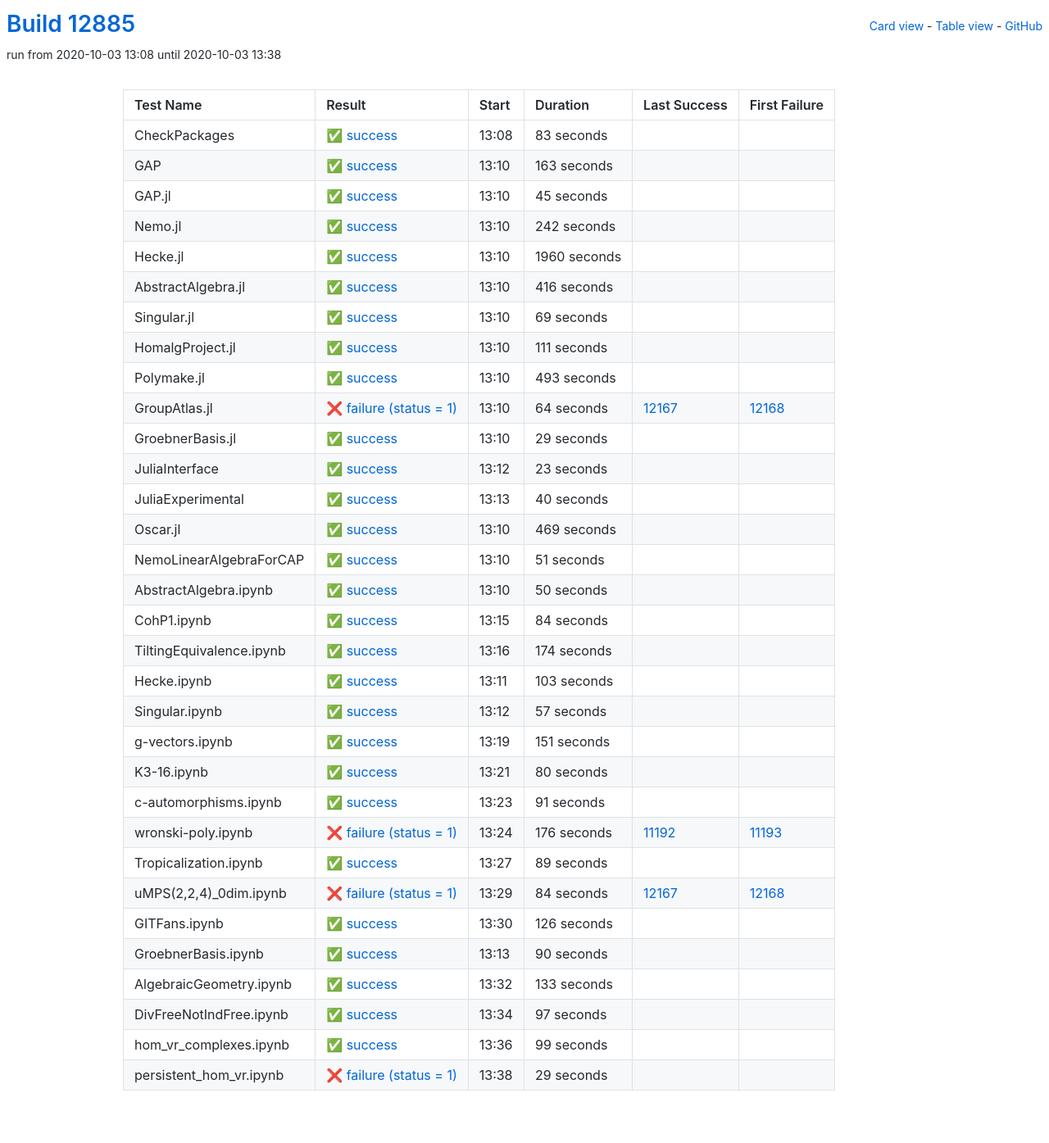
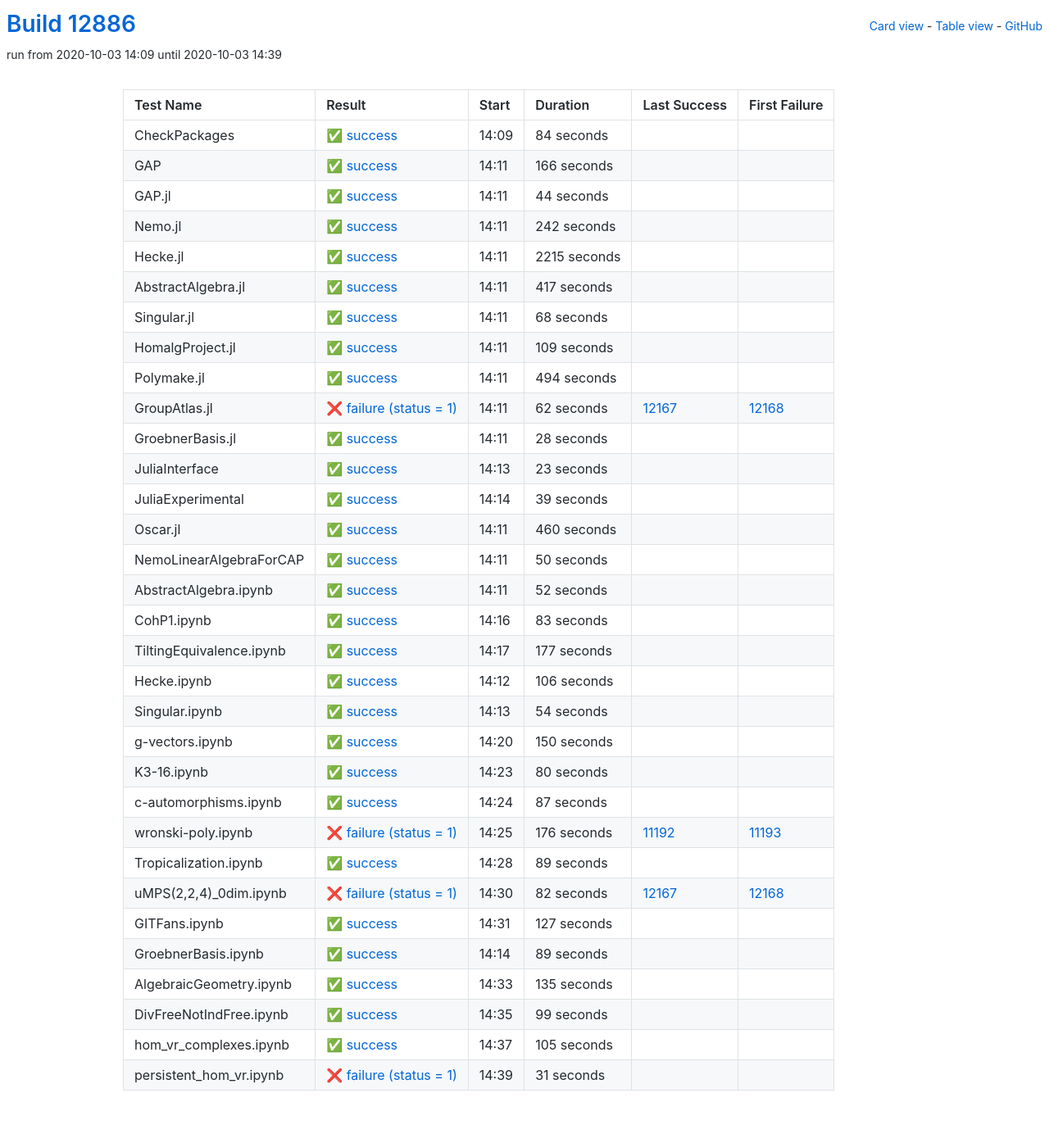
Before and after one commit to oscar-system/oscar-ci-status, a Jekyll site: the page built from table.html, in a window 1280 px wide. Shown: the whole page at 82% size. Built offline with Jekyll 4.4.1, drawn with Linux system fonts in a browser that asks for light colours.

Commit message:
Build #12886

```diff
--- a/_data/ci.yml
+++ b/_data/ci.yml
@@ -1,6 +1,6 @@
 ---
-build: 12885
-build_url: https://oscarci.mathematik.uni-kl.de/job/oscar/12885/
+build: 12886
+build_url: https://oscarci.mathematik.uni-kl.de/job/oscar/12886/
 job: oscar
 organization: oscar-system
 repo: oscar-ci-status
@@ -8,44 +8,44 @@
 tests:
 - name: CheckPackages
   id: checkpackages
-  log: https://oscarci.mathematik.uni-kl.de/job/oscar/12885/artifact/logs/build-12885/CheckPackages.log
-  start: 2020-10-03 13:08
+  log: https://oscarci.mathematik.uni-kl.de/job/oscar/12886/artifact/logs/build-12886/CheckPackages.log
+  start: 2020-10-03 14:09
   success: true
   exitcode: 0
   status: success
-  duration: 83
+  duration: 84
   last_success: false
   last_success_url:
   first_failure: false
   first_failure_url:
 - name: GAP
   id: gap
-  log: https://oscarci.mathematik.uni-kl.de/job/oscar/12885/artifact/logs/build-12885/GAP.log
-  start: 2020-10-03 13:10
+  log: https://oscarci.mathematik.uni-kl.de/job/oscar/12886/artifact/logs/build-12886/GAP.log
+  start: 2020-10-03 14:11
   success: true
   exitcode: 0
   status: success
-  duration: 163
+  duration: 166
   last_success: false
   last_success_url:
   first_failure: false
   first_failure_url:
 - name: GAP.jl
   id: gap-jl
-  log: https://oscarci.mathematik.uni-kl.de/job/oscar/12885/artifact/logs/build-12885/GAP.jl.log
-  start: 2020-10-03 13:10
+  log: https://oscarci.mathematik.uni-kl.de/job/oscar/12886/artifact/logs/build-12886/GAP.jl.log
+  start: 2020-10-03 14:11
   success: true
   exitcode: 0
   status: success
-  duration: 45
+  duration: 44
   last_success: false
   last_success_url:
   first_failure: false
   first_failure_url:
 - name: Nemo.jl
   id: nemo-jl
-  log: https://oscarci.mathematik.uni-kl.de/job/oscar/12885/artifact/logs/build-12885/Nemo.jl.log
-  start: 2020-10-03 13:10
+  log: https://oscarci.mathematik.uni-kl.de/job/oscar/12886/artifact/logs/build-12886/Nemo.jl.log
+  start: 2020-10-03 14:11
   success: true
   exitcode: 0
   status: success
@@ -56,92 +56,92 @@
   first_failure_url:
 - name: Hecke.jl
   id: hecke-jl
-  log: https://oscarci.mathematik.uni-kl.de/job/oscar/12885/artifact/logs/build-12885/Hecke.jl.log
-  start: 2020-10-03 13:10
+  log: https://oscarci.mathematik.uni-kl.de/job/oscar/12886/artifact/logs/build-12886/Hecke.jl.log
+  start: 2020-10-03 14:11
   success: true
   exitcode: 0
   status: success
-  duration: 1960
+  duration: 2215
   last_success: false
   last_success_url:
   first_failure: false
   first_failure_url:
 - name: AbstractAlgebra.jl
   id: abstractalgebra-jl
-  log: https://oscarci.mathematik.uni-kl.de/job/oscar/12885/artifact/logs/build-12885/AbstractAlgebra.jl.log
-  start: 2020-10-03 13:10
+  log: https://oscarci.mathematik.uni-kl.de/job/oscar/12886/artifact/logs/build-12886/AbstractAlgebra.jl.log
+  start: 2020-10-03 14:11
   success: true
   exitcode: 0
   status: success
-  duration: 416
+  duration: 417
   last_success: false
   last_success_url:
   first_failure: false
   first_failure_url:
 - name: Singular.jl
   id: singular-jl
-  log: https://oscarci.mathematik.uni-kl.de/job/oscar/12885/artifact/logs/build-12885/Singular.jl.log
-  start: 2020-10-03 13:10
+  log: https://oscarci.mathematik.uni-kl.de/job/oscar/12886/artifact/logs/build-12886/Singular.jl.log
+  start: 2020-10-03 14:11
   success: true
   exitcode: 0
   status: success
-  duration: 69
+  duration: 68
   last_success: false
   last_success_url:
   first_failure: false
   first_failure_url:
 - name: HomalgProject.jl
   id: homalgproject-jl
-  log: https://oscarci.mathematik.uni-kl.de/job/oscar/12885/artifact/logs/build-12885/HomalgProject.jl.log
-  start: 2020-10-03 13:10
+  log: https://oscarci.mathematik.uni-kl.de/job/oscar/12886/artifact/logs/build-12886/HomalgProject.jl.log
+  start: 2020-10-03 14:11
   success: true
   exitcode: 0
   status: success
-  duration: 111
+  duration: 109
   last_success: false
   last_success_url:
   first_failure: false
   first_failure_url:
 - name: Polymake.jl
   id: polymake-jl
-  log: https://oscarci.mathematik.uni-kl.de/job/oscar/12885/artifact/logs/build-12885/Polymake.jl.log
-  start: 2020-10-03 13:10
+  log: https://oscarci.mathematik.uni-kl.de/job/oscar/12886/artifact/logs/build-12886/Polymake.jl.log
+  start: 2020-10-03 14:11
   success: true
   exitcode: 0
   status: success
-  duration: 493
+  duration: 494
   last_success: false
   last_success_url:
   first_failure: false
   first_failure_url:
 - name: GroupAtlas.jl
   id: groupatlas-jl
-  log: https://oscarci.mathematik.uni-kl.de/job/oscar/12885/artifact/logs/build-12885/GroupAtlas.jl.log
-  start: 2020-10-03 13:10
+  log: https://oscarci.mathematik.uni-kl.de/job/oscar/12886/artifact/logs/build-12886/GroupAtlas.jl.log
+  start: 2020-10-03 14:11
   success: false
   exitcode: 1
   status: failure
-  duration: 64
+  duration: 62
   last_success: 12167
   last_success_url: https://oscarci.mathematik.uni-kl.de/job/oscar/12167/
   first_failure: 12168
   first_failure_url: https://oscarci.mathematik.uni-kl.de/job/oscar/12168/
 - name: GroebnerBasis.jl
   id: groebnerbasis-jl
-  log: https://oscarci.mathematik.uni-kl.de/job/oscar/12885/artifact/logs/build-12885/GroebnerBasis.jl.log
-  start: 2020-10-03 13:10
+  log: https://oscarci.mathematik.uni-kl.de/job/oscar/12886/artifact/logs/build-12886/GroebnerBasis.jl.log
+  start: 2020-10-03 14:11
   success: true
   exitcode: 0
   status: success
-  duration: 29
+  duration: 28
   last_success: false
   last_success_url:
   first_failure: false
   first_failure_url:
 - name: JuliaInterface
   id: juliainterface
-  log: https://oscarci.mathematik.uni-kl.de/job/oscar/12885/artifact/logs/build-12885/JuliaInterface.log
-  start: 2020-10-03 13:12
+  log: https://oscarci.mathematik.uni-kl.de/job/oscar/12886/artifact/logs/build-12886/JuliaInterface.log
+  start: 2020-10-03 14:13
   success: true
   exitcode: 0
   status: success
@@ -152,44 +152,32 @@
   first_failure_url:
 - name: JuliaExperimental
   id: juliaexperimental
-  log: https://oscarci.mathematik.uni-kl.de/job/oscar/12885/artifact/logs/build-12885/JuliaExperimental.log
-  start: 2020-10-03 13:13
+  log: https://oscarci.mathematik.uni-kl.de/job/oscar/12886/artifact/logs/build-12886/JuliaExperimental.log
+  start: 2020-10-03 14:14
   success: true
   exitcode: 0
   status: success
-  duration: 40
+  duration: 39
   last_success: false
   last_success_url:
   first_failure: false
   first_failure_url:
 - name: Oscar.jl
   id: oscar-jl
-  log: https://oscarci.mathematik.uni-kl.de/job/oscar/12885/artifact/logs/build-12885/Oscar.jl.log
-  start: 2020-10-03 13:10
+  log: https://oscarci.mathematik.uni-kl.de/job/oscar/12886/artifact/logs/build-12886/Oscar.jl.log
+  start: 2020-10-03 14:11
   success: true
   exitcode: 0
   status: success
-  duration: 469
+  duration: 460
   last_success: false
   last_success_url:
   first_failure: false
   first_failure_url:
 - name: NemoLinearAlgebraForCAP
   id: nemolinearalgebraforcap
-  log: https://oscarci.mathematik.uni-kl.de/job/oscar/12885/artifact/logs/build-12885/NemoLinearAlgebraForCAP.log
-  start: 2020-10-03 13:10
-  success: true
-  exitcode: 0
-  status: success
-  duration: 51
-  last_success: false
-  last_success_url:
-  first_failure: false
-  first_failure_url:
-- name: AbstractAlgebra.ipynb
-  id: abstractalgebra-ipynb
-  log: https://oscarci.mathematik.uni-kl.de/job/oscar/12885/artifact/logs/build-12885/AbstractAlgebra.ipynb.log
-  start: 2020-10-03 13:10
+  log: https://oscarci.mathematik.uni-kl.de/job/oscar/12886/artifact/logs/build-12886/NemoLinearAlgebraForCAP.log
+  start: 2020-10-03 14:11
   success: true
   exitcode: 0
   status: success
@@ -198,70 +186,82 @@
   last_success_url:
   first_failure: false
   first_failure_url:
-- name: CohP1.ipynb
-  id: cohp1-ipynb
-  log: https://oscarci.mathematik.uni-kl.de/job/oscar/12885/artifact/logs/build-12885/CohP1.ipynb.log
-  start: 2020-10-03 13:15
+- name: AbstractAlgebra.ipynb
+  id: abstractalgebra-ipynb
+  log: https://oscarci.mathematik.uni-kl.de/job/oscar/12886/artifact/logs/build-12886/AbstractAlgebra.ipynb.log
+  start: 2020-10-03 14:11
   success: true
   exitcode: 0
   status: success
-  duration: 84
+  duration: 52
+  last_success: false
+  last_success_url:
+  first_failure: false
+  first_failure_url:
+- name: CohP1.ipynb
+  id: cohp1-ipynb
+  log: https://oscarci.mathematik.uni-kl.de/job/oscar/12886/artifact/logs/build-12886/CohP1.ipynb.log
+  start: 2020-10-03 14:16
+  success: true
+  exitcode: 0
+  status: success
+  duration: 83
   last_success: false
   last_success_url:
   first_failure: false
   first_failure_url:
 - name: TiltingEquivalence.ipynb
   id: tiltingequivalence-ipynb
-  log: https://oscarci.mathematik.uni-kl.de/job/oscar/12885/artifact/logs/build-12885/TiltingEquivalence.ipynb.log
-  start: 2020-10-03 13:16
+  log: https://oscarci.mathematik.uni-kl.de/job/oscar/12886/artifact/logs/build-12886/TiltingEquivalence.ipynb.log
+  start: 2020-10-03 14:17
   success: true
   exitcode: 0
   status: success
-  duration: 174
+  duration: 177
   last_success: false
   last_success_url:
   first_failure: false
   first_failure_url:
 - name: Hecke.ipynb
   id: hecke-ipynb
-  log: https://oscarci.mathematik.uni-kl.de/job/oscar/12885/artifact/logs/build-12885/Hecke.ipynb.log
-  start: 2020-10-03 13:11
+  log: https://oscarci.mathematik.uni-kl.de/job/oscar/12886/artifact/logs/build-12886/Hecke.ipynb.log
+  start: 2020-10-03 14:12
   success: true
   exitcode: 0
   status: success
-  duration: 103
+  duration: 106
   last_success: false
   last_success_url:
   first_failure: false
   first_failure_url:
 - name: Singular.ipynb
   id: singular-ipynb
-  log: https://oscarci.mathematik.uni-kl.de/job/oscar/12885/artifact/logs/build-12885/Singular.ipynb.log
-  start: 2020-10-03 13:12
+  log: https://oscarci.mathematik.uni-kl.de/job/oscar/12886/artifact/logs/build-12886/Singular.ipynb.log
+  start: 2020-10-03 14:13
   success: true
   exitcode: 0
   status: success
-  duration: 57
+  duration: 54
   last_success: false
   last_success_url:
   first_failure: false
   first_failure_url:
 - name: g-vectors.ipynb
   id: g-vectors-ipynb
-  log: https://oscarci.mathematik.uni-kl.de/job/oscar/12885/artifact/logs/build-12885/g-vectors.ipynb.log
-  start: 2020-10-03 13:19
+  log: https://oscarci.mathematik.uni-kl.de/job/oscar/12886/artifact/logs/build-12886/g-vectors.ipynb.log
+  start: 2020-10-03 14:20
   success: true
   exitcode: 0
   status: success
-  duration: 151
+  duration: 150
   last_success: false
   last_success_url:
   first_failure: false
   first_failure_url:
 - name: K3-16.ipynb
   id: k3-16-ipynb
-  log: https://oscarci.mathematik.uni-kl.de/job/oscar/12885/artifact/logs/build-12885/K3-16.ipynb.log
-  start: 2020-10-03 13:21
+  log: https://oscarci.mathematik.uni-kl.de/job/oscar/12886/artifact/logs/build-12886/K3-16.ipynb.log
+  start: 2020-10-03 14:23
   success: true
   exitcode: 0
   status: success
@@ -272,20 +272,20 @@
   first_failure_url:
 - name: c-automorphisms.ipynb
   id: c-automorphisms-ipynb
-  log: https://oscarci.mathematik.uni-kl.de/job/oscar/12885/artifact/logs/build-12885/c-automorphisms.ipynb.log
-  start: 2020-10-03 13:23
+  log: https://oscarci.mathematik.uni-kl.de/job/oscar/12886/artifact/logs/build-12886/c-automorphisms.ipynb.log
+  start: 2020-10-03 14:24
   success: true
   exitcode: 0
   status: success
-  duration: 91
+  duration: 87
   last_success: false
   last_success_url:
   first_failure: false
   first_failure_url:
 - name: wronski-poly.ipynb
   id: wronski-poly-ipynb
-  log: https://oscarci.mathematik.uni-kl.de/job/oscar/12885/artifact/logs/build-12885/wronski-poly.ipynb.log
-  start: 2020-10-03 13:24
+  log: https://oscarci.mathematik.uni-kl.de/job/oscar/12886/artifact/logs/build-12886/wronski-poly.ipynb.log
+  start: 2020-10-03 14:25
   success: false
   exitcode: 1
   status: failure
@@ -296,8 +296,8 @@
   first_failure_url: https://oscarci.mathematik.uni-kl.de/job/oscar/11193/
 - name: Tropicalization.ipynb
   id: tropicalization-ipynb
-  log: https://oscarci.mathematik.uni-kl.de/job/oscar/12885/artifact/logs/build-12885/Tropicalization.ipynb.log
-  start: 2020-10-03 13:27
+  log: https://oscarci.mathematik.uni-kl.de/job/oscar/12886/artifact/logs/build-12886/Tropicalization.ipynb.log
+  start: 2020-10-03 14:28
   success: true
   exitcode: 0
   status: success
@@ -308,68 +308,56 @@
   first_failure_url:
 - name: uMPS(2,2,4)_0dim.ipynb
   id: umps-2-2-4-0dim-ipynb
-  log: https://oscarci.mathematik.uni-kl.de/job/oscar/12885/artifact/logs/build-12885/uMPS-2-2-4-_0dim.ipynb.log
-  start: 2020-10-03 13:29
+  log: https://oscarci.mathematik.uni-kl.de/job/oscar/12886/artifact/logs/build-12886/uMPS-2-2-4-_0dim.ipynb.log
+  start: 2020-10-03 14:30
   success: false
   exitcode: 1
   status: failure
-  duration: 84
+  duration: 82
   last_success: 12167
   last_success_url: https://oscarci.mathematik.uni-kl.de/job/oscar/12167/
   first_failure: 12168
   first_failure_url: https://oscarci.mathematik.uni-kl.de/job/oscar/12168/
 - name: GITFans.ipynb
   id: gitfans-ipynb
-  log: https://oscarci.mathematik.uni-kl.de/job/oscar/12885/artifact/logs/build-12885/GITFans.ipynb.log
-  start: 2020-10-03 13:30
+  log: https://oscarci.mathematik.uni-kl.de/job/oscar/12886/artifact/logs/build-12886/GITFans.ipynb.log
+  start: 2020-10-03 14:31
   success: true
   exitcode: 0
   status: success
-  duration: 126
+  duration: 127
   last_success: false
   last_success_url:
   first_failure: false
   first_failure_url:
 - name: GroebnerBasis.ipynb
   id: groebnerbasis-ipynb
-  log: https://oscarci.mathematik.uni-kl.de/job/oscar/12885/artifact/logs/build-12885/GroebnerBasis.ipynb.log
-  start: 2020-10-03 13:13
+  log: https://oscarci.mathematik.uni-kl.de/job/oscar/12886/artifact/logs/build-12886/GroebnerBasis.ipynb.log
+  start: 2020-10-03 14:14
   success: true
   exitcode: 0
   status: success
-  duration: 90
+  duration: 89
   last_success: false
   last_success_url:
   first_failure: false
   first_failure_url:
 - name: AlgebraicGeometry.ipynb
   id: algebraicgeometry-ipynb
-  log: https://oscarci.mathematik.uni-kl.de/job/oscar/12885/artifact/logs/build-12885/AlgebraicGeometry.ipynb.log
-  start: 2020-10-03 13:32
+  log: https://oscarci.mathematik.uni-kl.de/job/oscar/12886/artifact/logs/build-12886/AlgebraicGeometry.ipynb.log
+  start: 2020-10-03 14:33
   success: true
   exitcode: 0
   status: success
-  duration: 133
+  duration: 135
   last_success: false
   last_success_url:
   first_failure: false
   first_failure_url:
 - name: DivFreeNotIndFree.ipynb
   id: divfreenotindfree-ipynb
-  log: https://oscarci.mathematik.uni-kl.de/job/oscar/12885/artifact/logs/build-12885/DivFreeNotIndFree.ipynb.log
-  start: 2020-10-03 13:34
-  success: true
-  exitcode: 0
-  status: success
-  duration: 97
-  last_success: false
-  last_success_url:
-  first_failure: false
-  first_failure_url:
-- name: hom_vr_complexes.ipynb
-  id: hom-vr-complexes-ipynb
-  log: https://oscarci.mathematik.uni-kl.de/job/oscar/12885/artifact/logs/build-12885/hom_vr_complexes.ipynb.log
-  start: 2020-10-03 13:36
+  log: https://oscarci.mathematik.uni-kl.de/job/oscar/12886/artifact/logs/build-12886/DivFreeNotIndFree.ipynb.log
+  start: 2020-10-03 14:35
   success: true
   exitcode: 0
   status: success
@@ -378,15 +366,27 @@
   last_success_url:
   first_failure: false
   first_failure_url:
-- name: persistent_hom_vr.ipynb
-  id: persistent-hom-vr-ipynb
-  log: https://oscarci.mathematik.uni-kl.de/job/oscar/12885/artifact/logs/build-12885/persistent_hom_vr.ipynb.log
-  start: 2020-10-03 13:38
-  success: false
-  exitcode: 1
-  status: failure
-  duration: 29
+- name: hom_vr_complexes.ipynb
+  id: hom-vr-complexes-ipynb
+  log: https://oscarci.mathematik.uni-kl.de/job/oscar/12886/artifact/logs/build-12886/hom_vr_complexes.ipynb.log
+  start: 2020-10-03 14:37
+  success: true
+  exitcode: 0
+  status: success
+  duration: 105
   last_success: false
   last_success_url:
   first_failure: false
   first_failure_url:
+- name: persistent_hom_vr.ipynb
+  id: persistent-hom-vr-ipynb
+  log: https://oscarci.mathematik.uni-kl.de/job/oscar/12886/artifact/logs/build-12886/persistent_hom_vr.ipynb.log
+  start: 2020-10-03 14:39
+  success: false
+  exitcode: 1
+  status: failure
+  duration: 31
+  last_success: false
+  last_success_url:
+  first_failure: false
+  first_failure_url:
```
Also changed, not shown: README.md.
